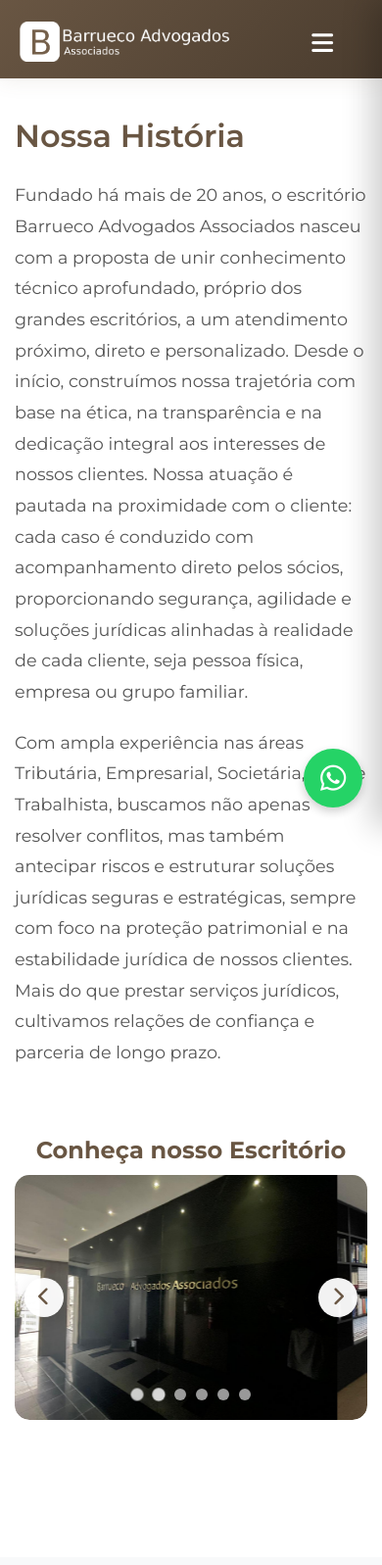
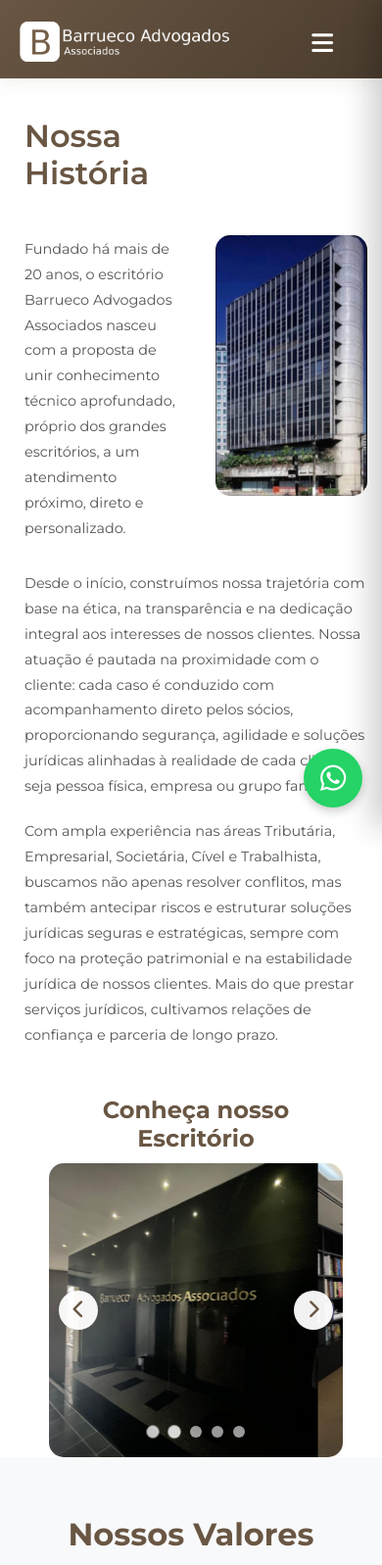
Before and after one commit to kauahsa/prototipo2, a plain HTML site: page paginas/sobre.html in a window 390 px wide. Shown: the top 1597 px of the page at 98% size. Drawn offline with Linux system fonts and the light colour scheme.

Commit message:
Atualização estrutura mobile

```diff
--- a/paginas/sobre.html
+++ b/paginas/sobre.html
@@ -56,8 +56,9 @@
             display: grid;
             grid-template-columns: 1fr 1fr;
             gap: 60px;
-            align-items: center;
-            margin-bottom: 80px;
+            align-items: start;
+            margin-bottom: 10px;
+            justify-items: center;
         }
 
         .about-text h3 {
@@ -68,10 +69,32 @@
         }
 
         .about-text p {
-            font-size: 1.1rem;
+            font-size: 1rem;
             line-height: 1.8;
             margin-bottom: 20px;
             color: #555;
+        }
+
+        .about-text {
+            display: grid;
+            grid-template-columns: 1fr;
+            gap: 20px;
+        }
+
+        .primeiro-paragrafo {
+            grid-column: 1;
+           width: 100%;
+        }
+
+        .segundo-paragrafo {
+            grid-column: 1 / -1;
+            /* Ocupa todas as colunas */
+            width: 100%;
+        }
+
+        .terceiro-paragrafo {
+            grid-column: 1;
+            width: 100%;
         }
 
         /* Slider Styles */
@@ -82,6 +105,7 @@
 
         }
 
+
         .about-image h1 {
             margin: 0;
             padding: 10px 0;
@@ -90,14 +114,20 @@
             /* ou a cor que quiser */
             text-align: center;
         }
+        .mobile{
+            width: 100%;
+        }
 
 
         .slider-container {
             position: relative;
             width: 100%;
-            height: 400px;
+            height: 500px;
+            /* Altura para desktop */
             overflow: hidden;
             border-radius: 15px;
+            max-width: 90%;
+            margin: 0 auto;
         }
 
         .slider-wrapper {
@@ -105,6 +135,7 @@
             transition: transform 0.6s cubic-bezier(0.4, 0, 0.2, 1);
             height: 100%;
         }
+
 
         .slider-slide {
             min-width: 100%;
@@ -175,6 +206,9 @@
         .slider-nav:hover i {
             color: white;
         }
+        #especial{
+            display: none;
+        }
 
         /* Dots Indicator */
         .slider-dots {
@@ -203,6 +237,10 @@
             transform: scale(1.2);
         }
 
+        .mobile {
+
+            width: 300px;
+        }
 
         /* Values Section */
         .values-section {
@@ -395,13 +433,39 @@
         /* Responsive */
         @media (max-width: 768px) {
             .about-grid {
-                grid-template-columns: 1fr;
-
+                grid-template-columns: 1fr 1fr;
+                justify-items: stretch;
                 gap: 40px;
             }
 
+            #especial{
+                display: contents;
+            }
+        .section{
+            padding: 60px 0px 0px 10px;
+        }
+        .about-text p {
+            font-size: 0.9rem;}
+
+
         .slider-container {
             height: 300px;
+            /* Altura reduzida para mobile */
+            max-width: 95%;
+            /* Largura um pouco maior em mobile */
+        }
+
+        /* Ajuste opcional para o título acima do slider */
+        .about-image h1 {
+            font-size: 1.5rem;
+        }
+
+        .especial2{
+            display: none;
+        }
+        .mobile {
+            margin-top: 120px;
+            width: 155px;
         }
 
         .slide-content h4 {
@@ -457,7 +521,8 @@
             }
 
             .slider-container {
-                height: 250px;
+                height: 300px;
+                /* Mantém 300px mesmo em telas muito pequenas */
             }
 
             .slide-content {
@@ -588,16 +653,39 @@
                 <div class="about-grid">
                     <div class="about-text">
                         <h3>Nossa História</h3>
-                        <p>Fundado há mais de 20 anos, o escritório Barrueco Advogados Associados nasceu
+                        <p class="primeiro-paragrafo">Fundado há mais de 20 anos, o escritório Barrueco Advogados
+                            Associados nasceu
                             com a proposta de unir conhecimento técnico aprofundado, próprio dos grandes
-                            escritórios, a um atendimento próximo, direto e personalizado. Desde o início,
+                            escritórios, a um atendimento próximo, direto e personalizado.</p><p class="especial2">Desde o início,
                             construímos nossa trajetória com base na ética, na transparência e na dedicação
                             integral aos interesses de nossos clientes.
                             Nossa atuação é pautada na proximidade com o cliente: cada caso é conduzido
                             com acompanhamento direto pelos sócios, proporcionando segurança, agilidade
                             e soluções jurídicas alinhadas à realidade de cada cliente, seja pessoa física,
                             empresa ou grupo familiar.</p>
-                        <p>Com ampla experiência nas áreas Tributária, Empresarial, Societária, Cível e
+                        <p class="especial2" >Com ampla experiência nas áreas Tributária, Empresarial,
+                            Societária, Cível e
+                            Trabalhista, buscamos não apenas resolver conflitos, mas também antecipar
+                            riscos e estruturar soluções jurídicas seguras e estratégicas, sempre com foco na
+                            proteção patrimonial e na estabilidade jurídica de nossos clientes.
+                            Mais do que prestar serviços jurídicos, cultivamos relações de confiança e parceria
+                            de longo prazo.</p>
+                    </div>
+                    <div class="about-image">
+                        <img class="mobile" src="../imagens/escritorio/predio.jpg" alt="Prédio do Escritório"
+                            style=" border-radius:15px;">
+                    </div>
+                </div>
+                <div class="about-text" id="especial">
+                     <p>Desde o início,
+                            construímos nossa trajetória com base na ética, na transparência e na dedicação
+                            integral aos interesses de nossos clientes.
+                            Nossa atuação é pautada na proximidade com o cliente: cada caso é conduzido
+                            com acompanhamento direto pelos sócios, proporcionando segurança, agilidade
+                            e soluções jurídicas alinhadas à realidade de cada cliente, seja pessoa física,
+                            empresa ou grupo familiar.</p>
+                        <p >Com ampla experiência nas áreas Tributária, Empresarial,
+                            Societária, Cível e
                             Trabalhista, buscamos não apenas resolver conflitos, mas também antecipar
                             riscos e estruturar soluções jurídicas seguras e estratégicas, sempre com foco na
                             proteção patrimonial e na estabilidade jurídica de nossos clientes.
@@ -605,34 +693,27 @@
                             de longo prazo.</p>
                 </div>
 
-                    <div class="about-image">
+                <div class="about-image"
+                    style="grid-column: 1 / -1; margin-top: 40px; max-width: 90%; margin-left: auto; margin-right: auto;">
                     <h1>Conheça nosso Escritório</h1>
                     <div class="slider-container" style="background-color: transparent;">
                         <div class="slider-wrapper" id="sliderWrapper">
                             <div class="slider-slide slide-1"
-                                    style="background-image: url(../imagens/escritorio/entrada.jpg); background-position: center center; background-size: cover;">
-
+                                style="background-image: url(../imagens/escritorio/entrada.jpg); background-position: center; background-size: cover;">
                             </div>
                             <div class="slider-slide slide-2"
-                                    style="background-image: url(../imagens/escritorio/sala.jpg); background-position: center center; background-size: cover;">
-
+                                style="background-image: url(../imagens/escritorio/sala.jpg); background-position: center; background-size: cover;">
                             </div>
                             <div class="slider-slide slide-3"
                                 style="background-image: url(../imagens/escritorio/sala2.jpg); background-position: center center; background-size: cover;">
-
                             </div>
                             <div class="slider-slide slide-4"
                                 style="background-image: url(../imagens/escritorio/cafeteria.jpg); background-position: center center; background-size: cover;">
-
                             </div>
                             <div class="slider-slide slide-5"
-                                    style="background-image: url(../imagens/escritorio/varanda.jpg); background-position: center center; background-size: cover;">
+                                style="background-image: url(../imagens/escritorio/varanda.jpg); background-position: center; background-size: cover;">
+                            </div>
 
-                                </div>
-                                <div class="slider-slide slide-6"
-                                    style="background-image: Url(../imagens/escritorio/predio.jpg), linear-gradient(135deg, rgba(105, 86, 67, 0.7), rgba(72, 98, 108, 0.7)); background-size:contain; background-repeat:no-repeat; ">
-
-                                </div>
                         </div>
 
                         <button class="slider-nav prev" onclick="changeSlide(-1)">
@@ -648,14 +729,12 @@
                             <button class="dot" onclick="currentSlide(3)"></button>
                             <button class="dot" onclick="currentSlide(4)"></button>
                             <button class="dot" onclick="currentSlide(5)"></button>
-                                <button class="dot" onclick="currentSlide(6)"></button>
-                            </div>
+
                         </div>
                     </div>
                 </div>
             </section>
         </div>
-
         <section class="values-section">
             <div class="container">
                 <div class="section-title">
```
Lines whose indentation alone changed are shown as unchanged.
